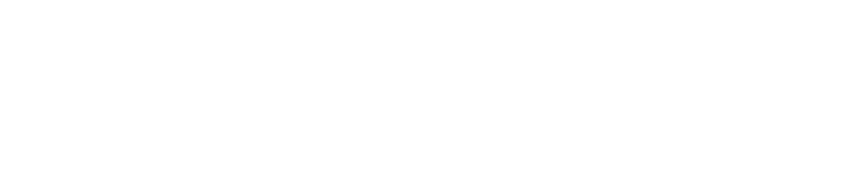
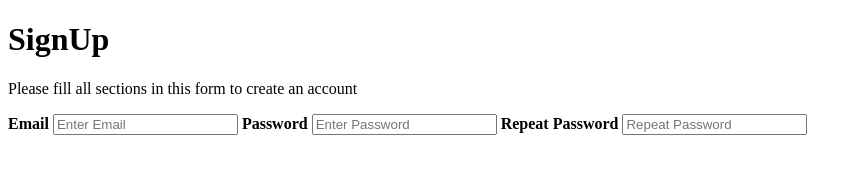
Before and after one commit to Kemmytheboss/Signup-Page, a plain HTML site: page index.html in a window 1280 px wide. Shown: the whole page, without its empty margins (0-862 px from the left). Drawn offline with Linux system fonts and the light colour scheme.

Commit message:
Signup page created

```diff
--- a/index.html
+++ b/index.html
@@ -6,6 +6,21 @@
     <title>Signup Page</title>
 </head>
 <body>
+    <form action="action_page.php">
+        <div class="container">
+            <h1>SignUp</h1>
+            <p>Please fill all sections in this form to create an account</p>
+            <label for="email"><b>Email</b></label>
+            <input type="text" placeholder="Enter Email" name="email" required>
 
+            <label for="password"><b>Password</b></label>
+            <input type="password" placeholder="Enter Password" name="password" required>
+
+
+            <label for="repeat-password"><b>Repeat Password</b></label>
+            <input type="repeat-password" placeholder="Repeat Password" name="repeat-password" required>
+
+        </div>
+    </form>
 </body>
 </html>
```
